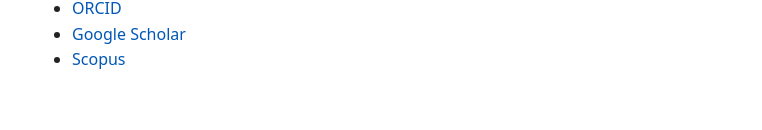
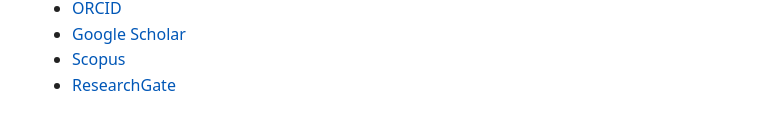
Before and after one commit to lorenzopinzani/lorenzopinzani.github.io, a plain HTML site: page index.html in a window 1280 px wide. Shown: the part 408-538 px from the top of the page, without its empty margins (248-1010 px from the left). Drawn offline with Linux system fonts and the light colour scheme.

Commit message:
Update index.html

```diff
--- a/index.html
+++ b/index.html
@@ -52,6 +52,7 @@
   <li><a href="https://orcid.org/0000-0002-7395-7925">ORCID</a></li>
   <li><a href="https://scholar.google.com/citations?user=16P6EWUAAAAJ">Google Scholar</a></li>
   <li><a href="https://www.scopus.com/authid/detail.uri?authorId=57214334859">Scopus</a></li>
+  <li><a href="https://www.researchgate.net/profile/Lorenzo-Pinzani">ResearchGate</a></li>
 </ul>
 
 </body>
```
